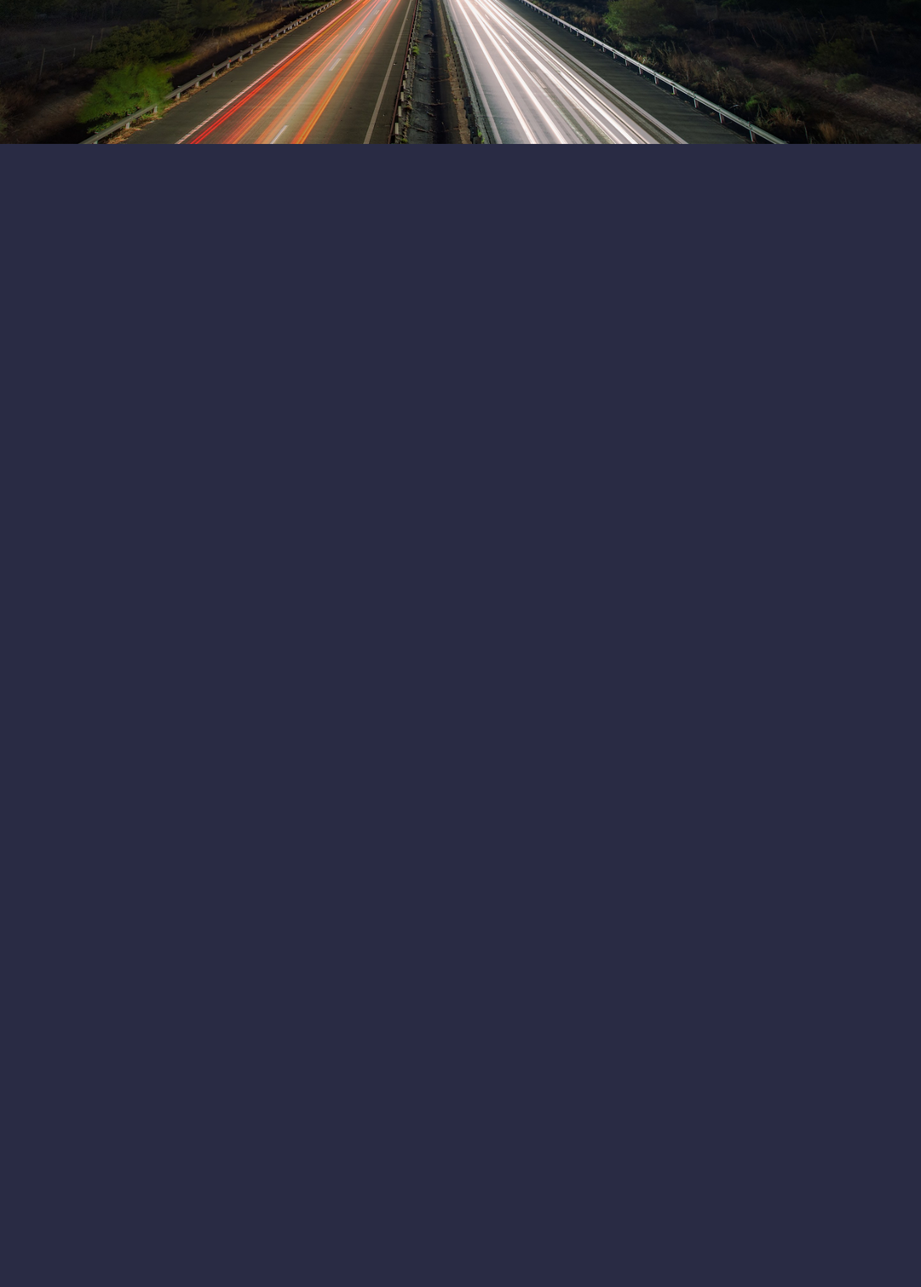
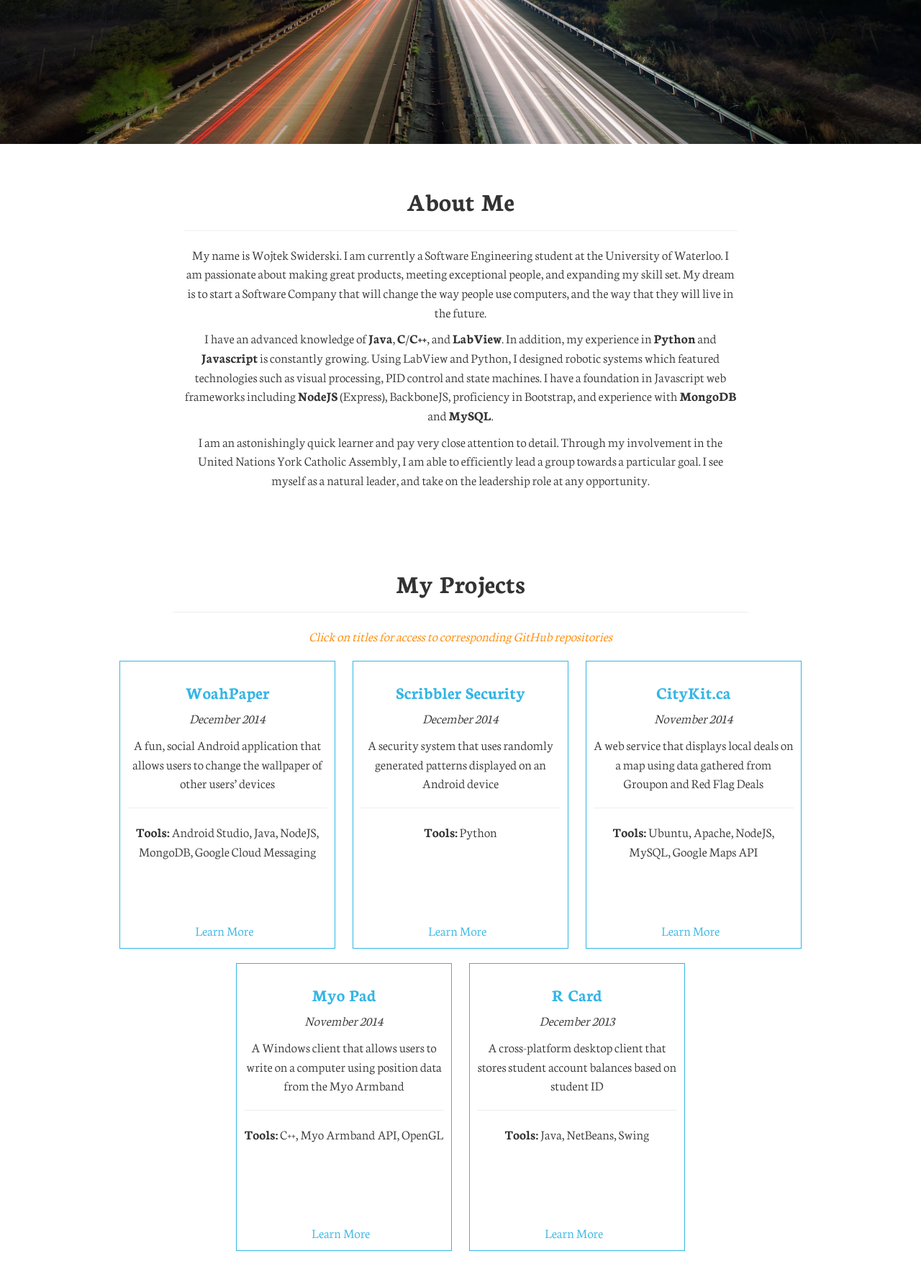
Before and after one commit to Wojtechnology/wojtechnology.github.io, a PHP site: page / in a window 1280 px wide. Shown: the part 600-2388 px from the top of the page at 72% size. Before the commit the page ends 800 px from the top, so only its background shows below. Run offline with PHP 8.4, Linux system fonts and the light colour scheme; some libraries are stand-ins or nearby versions.

Commit message:
Added Projects

```diff
--- a/index.html
+++ b/index.html
@@ -26,14 +26,15 @@
 	  				<ul id="menuNavigation" class="nav navbar-nav navbar-right">
 	      				<li class="active"><a href="#face">Home</a></li>
 						<li><a href="#about">About</a></li>
-						<li><a href="/en/about/">Projects</a></li>
+						<li><a href="#projects">Projects</a></li>
 						<li><a href="/en/portfolio/">Contacts</a></li>
 						<li><a href="documents/WojtekSwiderskiResume.pdf">Resume</a></li>
 					</ul>
 				</nav>
 			</div>
 		</nav>
-		<div class="faceBlock" id="face">
+		<div class="placeholder" id="face"></div>
+		<div class="faceBlock">
 			<div class="stuff">
 				<img class="portrait" src="images/portrait.jpg"/>
 				<h1>Wojtek Swiderski</h1>
@@ -43,9 +44,64 @@
 		<div class="bodyBlock" id="topPage">
 			<div class="container aboutMe" id="about">
 				<h1>About Me</h1>
-				<p>My name is Wojtek Swiderski. I am currently a Software Engineering student at the University of Waterloo. I am passionate about making great products, meeting exceptional people, and expanding my skill set. My dream is to start a Software Company that will change the way people use computers, and the way that they will live in the future.</p>
+				<center><hr></center>
+<p>My name is Wojtek Swiderski. I am currently a Software Engineering student at the University of Waterloo. I am passionate about making great products, meeting exceptional people, and expanding my skill set. My dream is to start a Software Company that will change the way people use computers, and the way that they will live in the future.</p>
 				<p>I have an advanced knowledge of <strong>Java</strong>, <strong>C</strong>/<strong>C++</strong>, and <strong>LabView</strong>. In addition, my experience in <strong>Python</strong> and <strong>Javascript</strong> is constantly growing. Using LabView and Python, I designed robotic systems which featured technologies such as visual processing, PID control and state machines. I have a foundation in Javascript web frameworks including <strong>NodeJS</strong> (Express), BackboneJS, proficiency in Bootstrap, and experience with <strong>MongoDB</strong> and <strong>MySQL</strong>.</p>
 				<p>I am an astonishingly quick learner and pay very close attention to detail. Through my involvement in the United Nations York Catholic Assembly, I am able to efficiently lead a group towards a particular goal. I see myself as a natural leader, and take on the leadership role at any opportunity.</p>
+			</div>
+			<!--<div style="background: rgb(255,255,255); /* Old browsers */
+background: -moz-linear-gradient(top,  rgba(255,255,255,1) 0%, rgba(51,51,51,1) 100%); /* FF3.6+ */
+background: -webkit-gradient(linear, left top, left bottom, color-stop(0%,rgba(255,255,255,1)), color-stop(100%,rgba(51,51,51,1))); /* Chrome,Safari4+ */
+background: -webkit-linear-gradient(top,  rgba(255,255,255,1) 0%,rgba(51,51,51,1) 100%); /* Chrome10+,Safari5.1+ */
+background: -o-linear-gradient(top,  rgba(255,255,255,1) 0%,rgba(51,51,51,1) 100%); /* Opera 11.10+ */
+background: -ms-linear-gradient(top,  rgba(255,255,255,1) 0%,rgba(51,51,51,1) 100%); /* IE10+ */
+background: linear-gradient(to bottom,  rgba(255,255,255,1) 0%,rgba(51,51,51,1) 100%); /* W3C */
+filter: progid:DXImageTransform.Microsoft.gradient( startColorstr='#ffffff', endColorstr='#333333',GradientType=0 ); /* IE6-9 */
+height: 40px">
+		</div>-->
+		<div class="container projects" id="projects">
+			<h1>My Projects</h1>
+			<center><hr></center>
+			<p style="font-style: italic; color: #FF8800;">Click on titles for access to corresponding GitHub repositories</p>
+			<div class="pBlock">
+				<a href="https://github.com/Wojtechnology/WoahPaper"><h3 class="inside">WoahPaper</h3></a>
+				<p style="font-style: italic;">December 2014</p>
+				<p>A fun, social Android application that allows users to change the wallpaper of other users’ devices</p>
+				<hr>
+				<p><strong>Tools:</strong> Android Studio, Java, NodeJS, MongoDB, Google Cloud Messaging</p>
+				<a href="#face"><p class="clickMore">Learn More</p></a>
+			</div>
+			<div class="pBlock">
+				<a href="https://github.com/Guatmobile/myro-domestic-security"><h3 class="inside">Scribbler Security</h3></a>
+				<p style="font-style: italic;">December 2014</p>
+				<p>A security system that uses randomly generated patterns displayed on an Android device</p>
+				<hr>
+				<p><strong>Tools:</strong> Python</p>
+				<a href="#face"><p class="clickMore">Learn More</p></a>
+			</div>
+			<div class="pBlock">
+				<a href="https://github.com/ProjectShrike/CityKit"><h3 class="inside">CityKit.ca</h3></a>
+				<p style="font-style: italic;">November 2014</p>
+				<p>A web service that displays local deals on a map using data gathered from Groupon and Red Flag Deals</p>
+				<hr>
+				<p><strong>Tools:</strong> Ubuntu, Apache, NodeJS, MySQL, Google Maps API</p>
+				<a href="#face"><p class="clickMore">Learn More</p></a>
+			</div>
+			<div class="pBlock">
+				<a href="https://github.com/unknown2374/MyoPad"><h3 class="inside">Myo Pad</h3></a>
+				<p style="font-style: italic;">November 2014</p>
+				<p>A Windows client that allows users to write on a computer using position data from the Myo Armband</p>
+				<hr>
+				<p><strong>Tools:</strong> C++, Myo Armband API, OpenGL</p>
+				<a href="#face"><p class="clickMore">Learn More</p></a>
+			</div>
+			<div class="pBlock">
+				<a href="https://github.com/Wojtechnology/RCard"><h3 class="inside">R Card</h3></a>
+				<p style="font-style: italic;">December 2013</p>
+				<p>A cross-platform desktop client that stores student account balances based on student ID</p>
+				<hr>
+				<p><strong>Tools:</strong> Java, NetBeans, Swing</p>
+				<a href="#face"><p class="clickMore">Learn More</p></a>
 			</div>
 		</div>
 
--- a/js/front.js
+++ b/js/front.js
@@ -1,21 +1,43 @@
 $(document).ready(function(){
+
+	$('a[href^="#"]').on('click',function (e) {
+	    e.preventDefault();
+
+	    var target = this.hash;
+	    var $target = $(target);
+
+	    $('html, body').stop().animate({
+	        'scrollTop': $target.offset().top
+	    }, 900, 'swing');
+	});
+
+
 	$('#navBar').affix({
 		offset: {
 			top: 60,
 		}
 	});
+
+	$('.pBlock').hover(function(){
+			$(this).css({'border-color':'#FF8800'});
+			$(this).css({'box-shadow':'5px 5px 10px #555555'});
+		},function(){
+			$(this).css({'border-color':'#33B5E5'});
+			$(this).css({'box-shadow':'0px 0px 0px #000000'});
+	});
+
 	if(!( /Android|webOS|iPhone|iPad|iPod|BlackBerry|IEMobile|Opera Mini/i.test(navigator.userAgent)) ) {
 		var topPage = $("#topPage");
 		var winHeight = $(window).height();
 		var scrolled = $(document).scrollTop();
 		$(".stuff").fadeTo(0, 1 - scrolled/winHeight * 4);
-		topPage.css("top", (winHeight * (1 - scrolled/winHeight)).toString() + "px");
+		//topPage.css("top", (winHeight * (1 - scrolled/winHeight)).toString() + "px");
 		$(window).resize(function(){
 			winHeight = $(window).height();
 			scrolled = $(window).scrollTop();
 			if(winHeight * (1 - scrolled/winHeight) > scrolled){
 				$(".stuff").fadeTo(0, 1 - scrolled/winHeight * 4);
-				topPage.css("top", (winHeight * (1 - scrolled/winHeight)).toString() + "px");
+				//topPage.css("top", (winHeight * (1 - scrolled/winHeight)).toString() + "px");
 			}
 		});
 		$(window).scroll(function(){
@@ -23,11 +45,15 @@ $(document).ready(function(){
 			scrolled = $(window).scrollTop();
 			if(winHeight * (1 - scrolled/winHeight) > scrolled){
 				$(".stuff").fadeTo(0, 1 - scrolled/winHeight * 4);
-				topPage.css("top", (winHeight * (1 - scrolled/winHeight)).toString() + "px");
+				//topPage.css("top", (winHeight * (1 - scrolled/winHeight)).toString() + "px");
 			}
 		});
 	}
 });
+
+function clearButtons(){
+
+}
 
 //Old Function
 /*$(document).ready(function(){
--- a/style/mainStyle.css
+++ b/style/mainStyle.css
@@ -26,6 +26,7 @@
 	margin-top: 60px;
 	font-family: 'Neuton', serif;
 	z-index: 1;
+	border-radius: 0;
 }
 
 .navbar-default a {
@@ -42,6 +43,25 @@
       color: #1C2A4D !important;
       background-color: #FFF;
  }
+
+.clickMore {
+	position: absolute;
+	bottom: 0px;
+	left: 35%;
+	color: #33B5E5;
+}
+
+.clickMore:hover {
+	color: #FF8800;
+}
+
+.placeholder {
+	position: absolute;
+	top: 0;
+	left: 0;
+	height: 100%;
+	width: 100%;
+}
 
 .faceBlock {
 	width: 100%;
@@ -67,7 +87,6 @@
 }
 
 .bodyBlock {
-	height: 3000px;
 	width: 100%;
 	position: absolute;
 	top: 100%;
@@ -78,21 +97,69 @@
 }
 
 .aboutMe {
+	padding-top: 40px;
+	padding-bottom: 40px;
 	max-width: 800px;
 	margin-left: auto;
 	margin-right: auto;
+	background-color: #FFFFFF;
 }
 
-.aboutMe h1 {
+.projects {
+	padding-top: 40px;
+	padding-bottom: 40px;
+	margin-left: 0;
+	margin-right: 0;
+	width: 100%;
+	text-align: center;
+	background-color: #FFFFFF;
+}
+
+h1 {
 	text-align: center;
 	font-weight: 700;
 	font-family: 'Neuton', serif;
 }
 
-.aboutMe p {
+p {
 	text-align: center;
 	font-family: 'Neuton', serif;
 	font-size: 14pt;
+}
+
+hr {
+	max-width: 800px;
+}
+
+a:hover {
+	text-decoration: none;
+}
+
+.pBlock {
+	width: 300px;
+	height: 400px;
+	margin: 10px;
+	padding: 10px;
+	border: 1px solid #33B5E5;
+	display: inline-block;
+	position: relative;
+	vertical-align: top;
+}
+
+.pBlock h3 {
+	text-align: center;
+	font-weight: 700;
+	font-family: 'Neuton', serif;
+	color: #33B5E5;
+}
+
+.inside {
+	color: #33B5E5;
+}
+
+.inside:hover {
+	color: #FF8800;
+	text-decoration: none;
 }
 
 /* Bootstrap modifiers */
```
